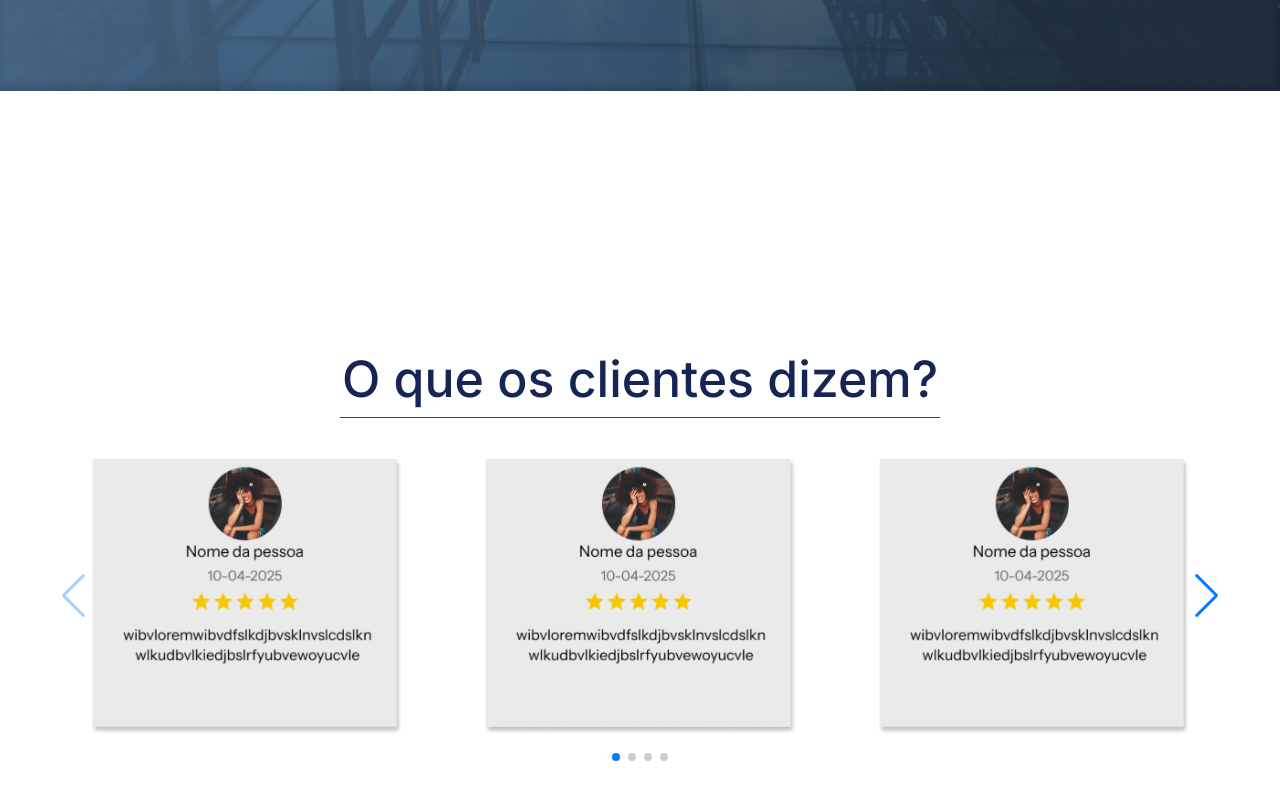
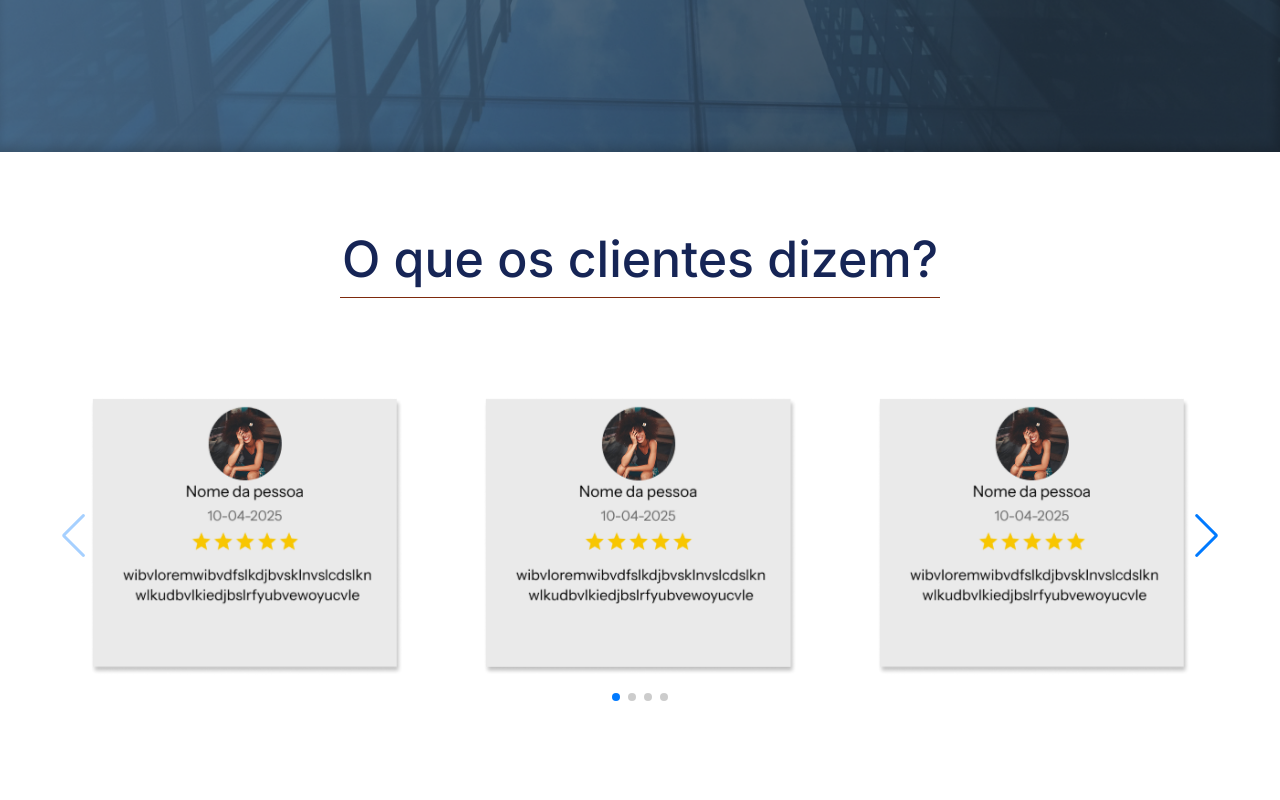
Before and after one commit to MuriloMacedoSilva/Advocacia-viviane, a React (Vite) app: page / in a window 1280 px wide. Shown: the part 648-1448 px from the top of the page. Built offline with nearby package versions, Linux system fonts and the light colour scheme; a web font is replaced by a local one.

Commit message:
second2 viviane-app

```diff
--- a/src/components/Avaliation.jsx
+++ b/src/components/Avaliation.jsx
@@ -45,8 +45,8 @@ function Avaliation() {
   ];
 
   return (
-    <section className=" w-screen px-[50px] m-auto mt-[30px] bg-white items-center justify-center">
-      <h2 className='md:w-[600px] w-[90%] m-auto flex items-center justify-center text-[25px] md:text-[50px] text-blue-950 border-b border-b-orange-900 font-Inter font-medium'>O que os clientes dizem?</h2>
+    <section className=" md:mt-[-100px] w-screen px-[50px] m-auto mt-[30px] bg-white items-center justify-center">
+      <h2 className='md:w-[600px] w-[90%] m-auto flex items-center justify-center md:pt-[10px] mb-[60px] pt-[100px] text-[32px] md:text-[50px] text-blue-950 border-b border-b-orange-900 font-Inter font-medium'>O que os clientes dizem?</h2>
 
       <Swiper
         modules={[Navigation, Pagination, Scrollbar, A11y]}
@@ -60,7 +60,7 @@ function Avaliation() {
             <img
               src={item.image}
               alt={`Slide ${item.id}`}
-              className="w-full p-[40px] object-cover"
+              className="w-full md:p-[40px] object-cover"
             />
           </SwiperSlide>
         ))}
--- a/src/components/Inicio.jsx
+++ b/src/components/Inicio.jsx
@@ -6,7 +6,7 @@ function Inicio() {
     return (
         <section id="Inicio" className="bg-transparent md:h-[120vh] h-full mt-[100px] md:mt-0 left-0 w-screen flex flex-col pb-[100px] px-[20px] md:flex-row md:justify-center md:gap-10 md:items-center">
             <img src={backgroundMobile} alt="fundo imagem de prédios" className="absolute top-0 w-screen left-0 z-[-2] md:opacity-0" />
-            <img src={backgroundInicio} alt="fundo prédios" className="absolute top-0 w-screen md:h-full xl:h-auto left-0 z-[-2] md:opacity-100 opacity-0" />
+            <img src={backgroundInicio} alt="fundo prédios" className="absolute top-0 w-screen md:h-full xl:h-screen left-0 z-[-2] md:opacity-100 opacity-0" />
             <div className="text-amber-200">
                 <h1 className="text-[90px] font-Italiana bg-gradient-to-r from-orange-300 from-[0%] to-[80%] to-yellow-200 bg-clip-text text-transparent md:text-[110px] md:leading-[100px] lg:text-[150px] leading-[90px] lg:leading-[130px] xl:leading-[150px] font-normal xl:text-[170px]">Viviane <br /> Luiz <br /> Macedo</h1>
             </div>
```
